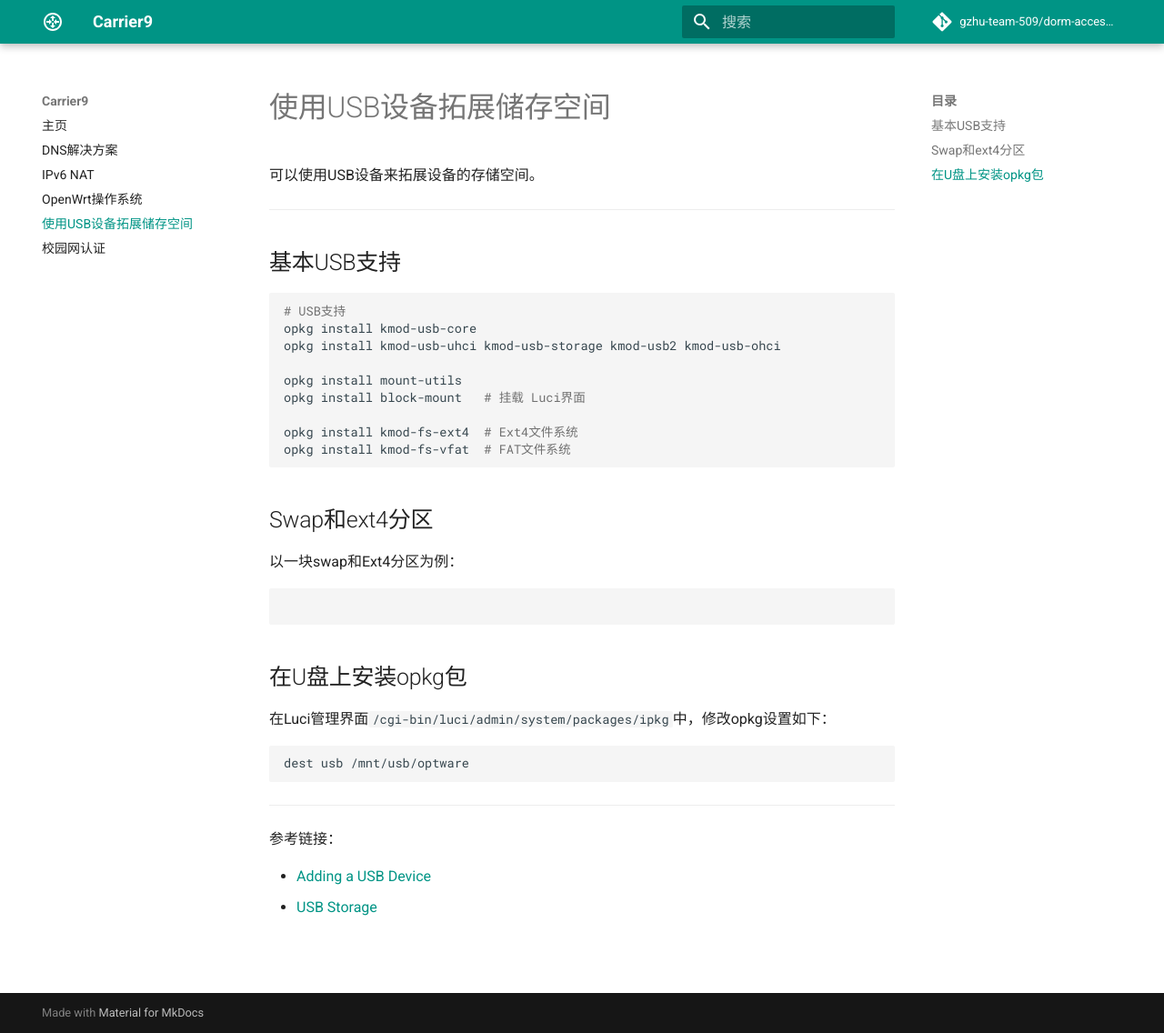
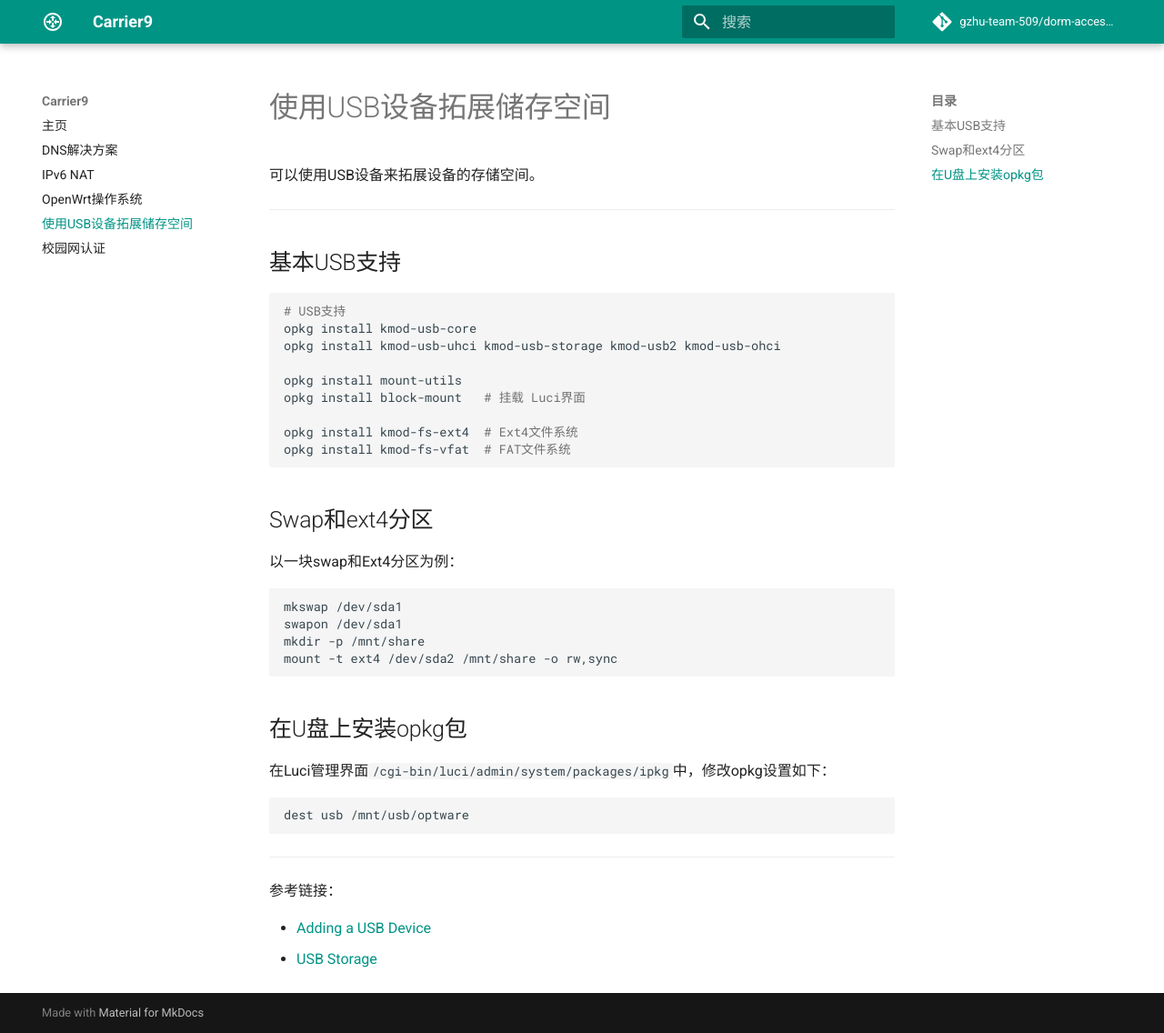
Before and after one commit to gzhu-team-509/Carrier9-info, an MkDocs documentation site: the page built from docs/USB.md, in a window 1280 px wide and 1136 px high. Shown: the whole window at 91% size. Built offline with MkDocs 1.6.1 and Material for MkDocs 9.7.7, drawn with Linux system fonts in a browser that asks for light colours; comment, search, counter and statistics services are not loaded.

Commit message:
添加示例代码

````diff
--- a/docs/USB.md
+++ b/docs/USB.md
@@ -23,7 +23,10 @@ opkg install kmod-fs-vfat  # FAT文件系统
 以一块swap和Ext4分区为例：
 
 ```sh
-
+mkswap /dev/sda1
+swapon /dev/sda1
+mkdir -p /mnt/share
+mount -t ext4 /dev/sda2 /mnt/share -o rw,sync
 ```
 
 ## 在U盘上安装opkg包
````
